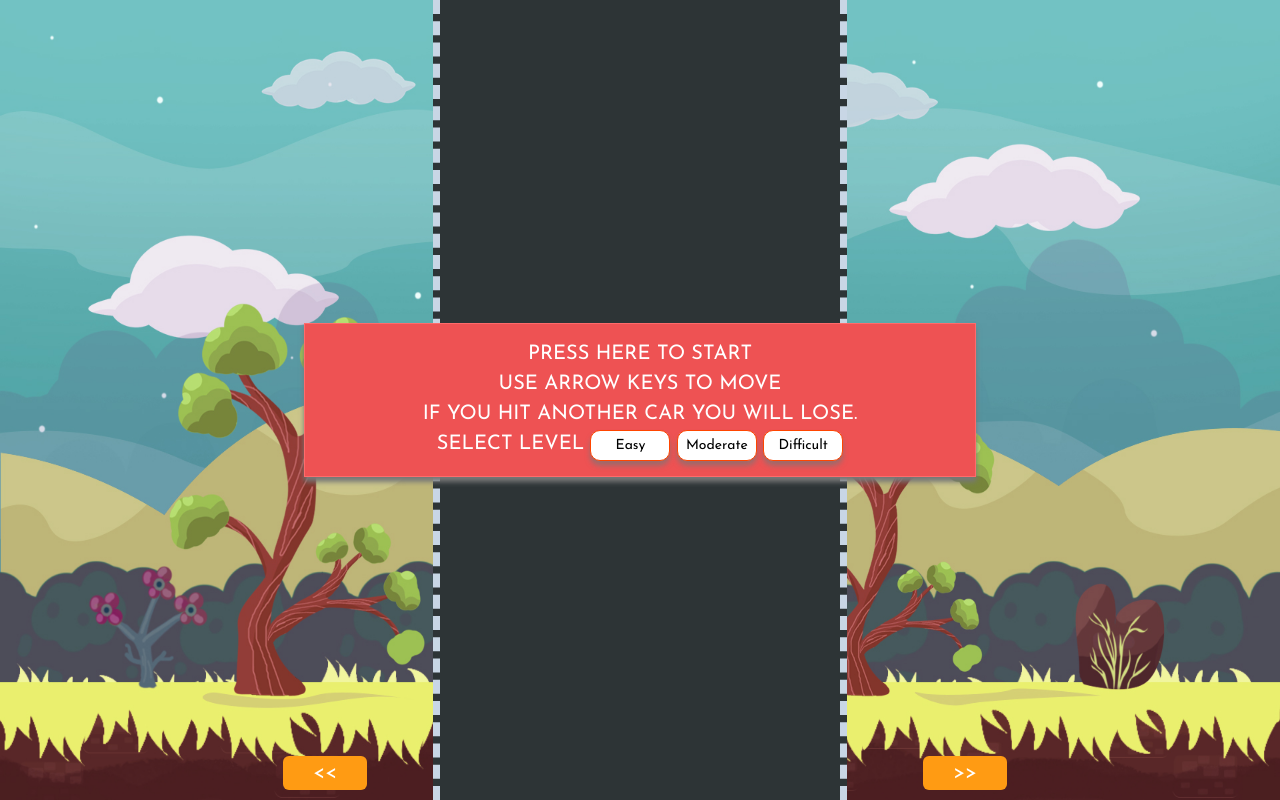
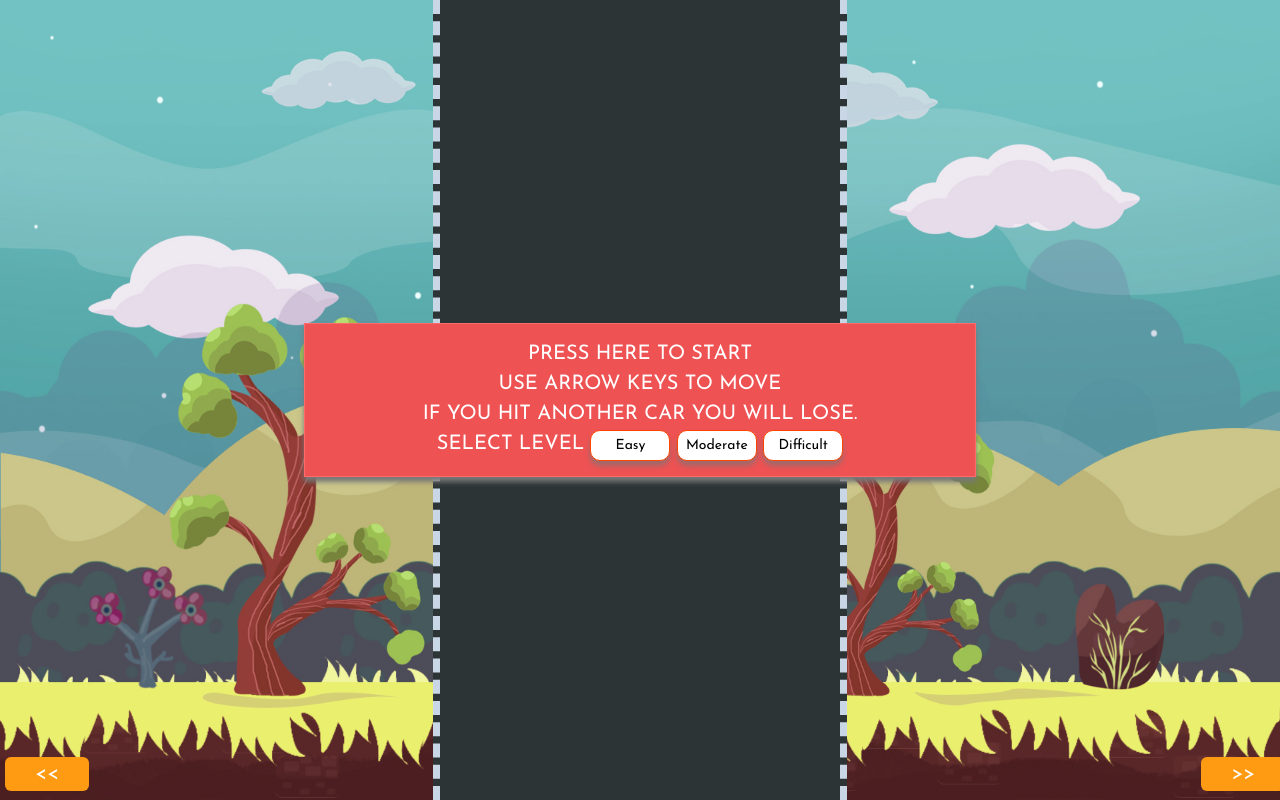
Before and after one commit to AlanPratama/spanca-games, a website: page game/Car-Racer-Vanilla-JS-main/index.html in a window 1280 px wide. Drawn offline with Linux system fonts and the light colour scheme.

Commit message:
Update styles.css

```diff
--- a/game/Car-Racer-Vanilla-JS-main/styles.css
+++ b/game/Car-Racer-Vanilla-JS-main/styles.css
@@ -105,14 +105,15 @@
 
 .konsole{
     position: absolute;
-    bottom: 10px;
+    bottom: 5px;
     left: 5px;
     width: 100%;
     display: flex;
-    justify-content: space-around;
+    justify-content: space-between;
 }
 
 .konsole button{
+        margin: 4px 0px;
     padding: 7px 30px;
     border-radius: 6px;
     font-size: 20px;
```
